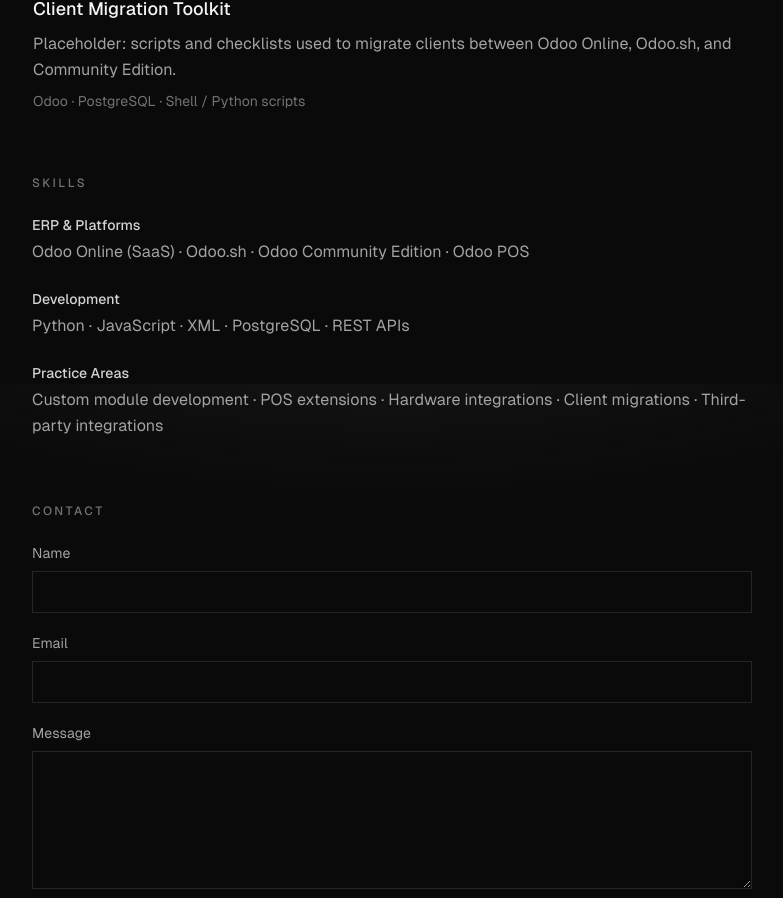
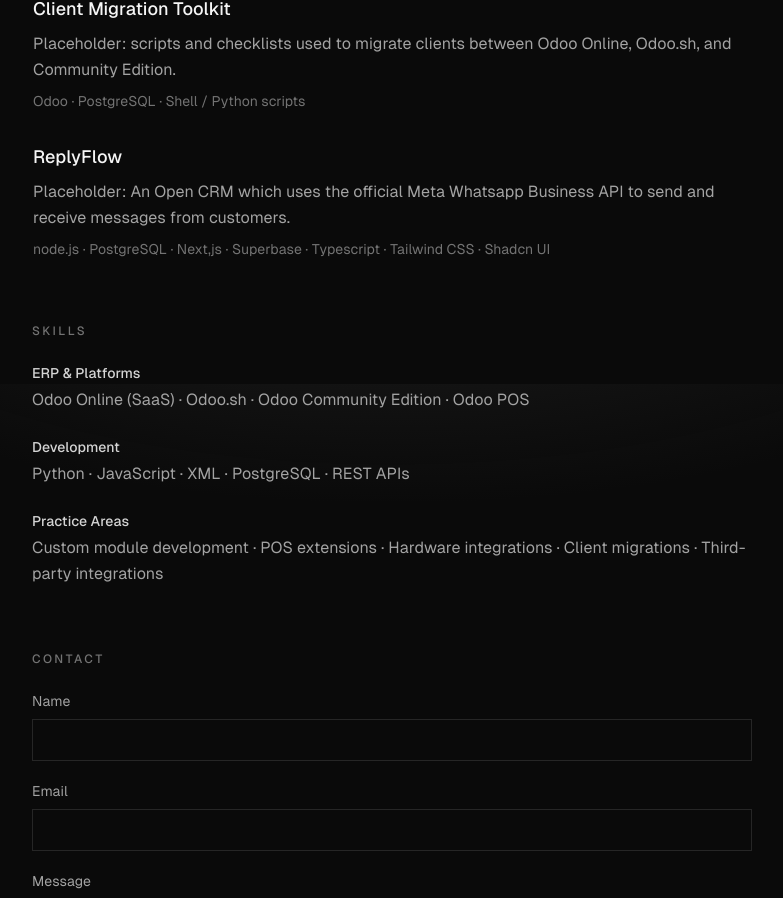
Before and after one commit to aadiborker/vercel-resume, a Next.js app: page / in a window 1280 px wide. Shown: the part 1216-2114 px from the top of the page, without its empty margins (248-1031 px from the left). Built offline with nearby package versions, Linux system fonts and the light colour scheme; no server answers.

Commit message:
Update resume content

```diff
--- a/data/resume.ts
+++ b/data/resume.ts
@@ -99,6 +99,12 @@
       "Placeholder: scripts and checklists used to migrate clients between Odoo Online, Odoo.sh, and Community Edition.",
     tech: ["Odoo", "PostgreSQL", "Shell / Python scripts"],
   },
+  {
+    name: "ReplyFlow",
+    description:
+      "Placeholder: An Open CRM which uses the official Meta Whatsapp Business API to send and receive messages from customers.",
+    tech: ["node.js", "PostgreSQL", "Next,js","Superbase","Typescript","Tailwind CSS","Shadcn UI"],
+  },
 ];
 
 export const skills: SkillGroup[] = [
```
